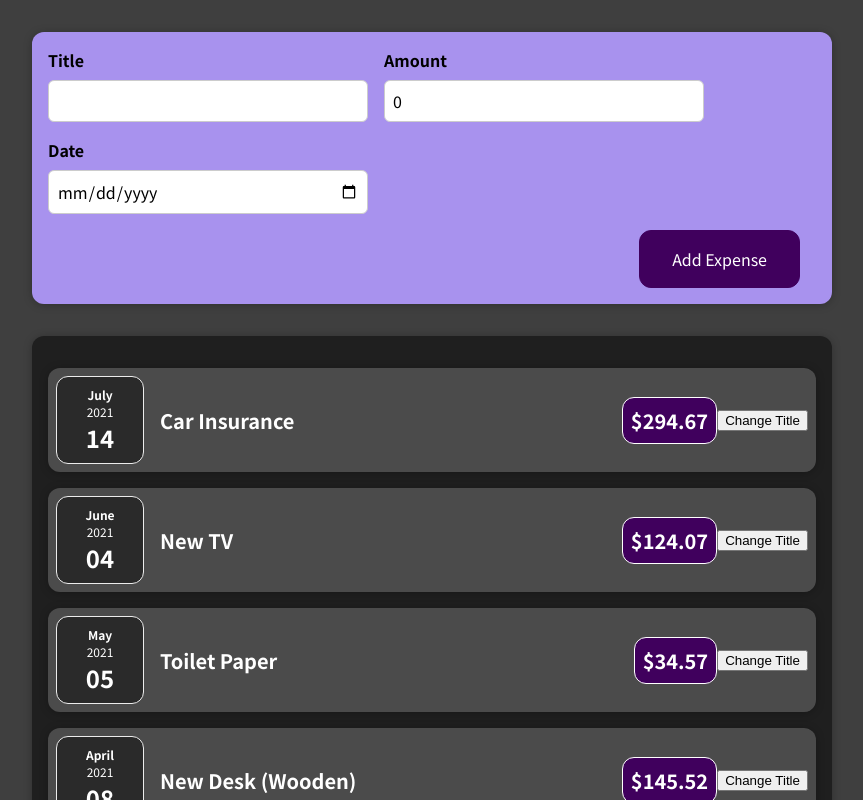
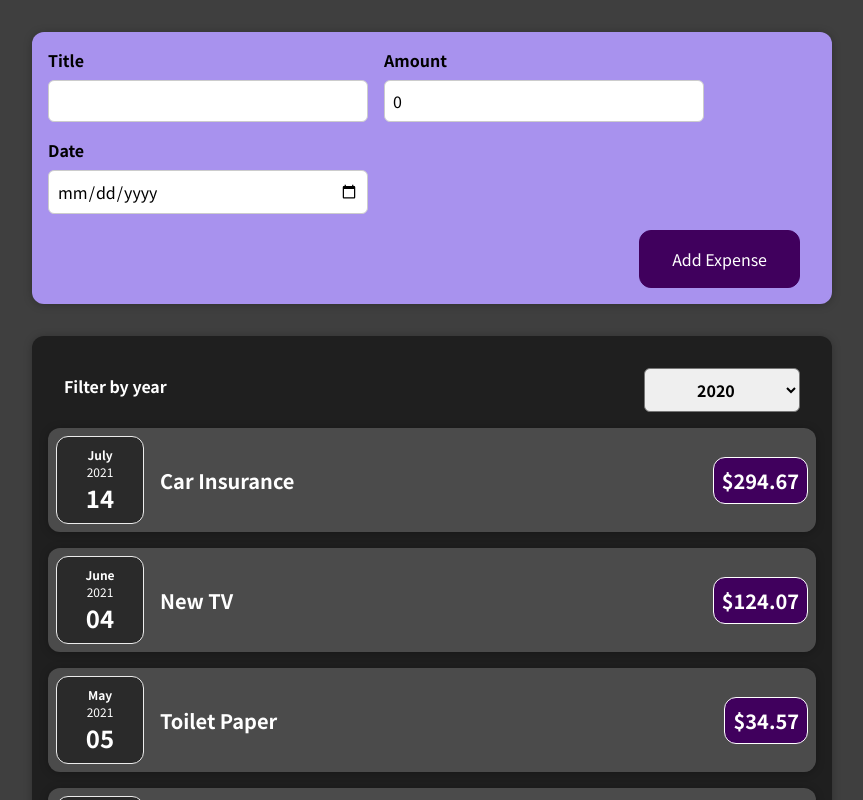
Before and after one commit to Belchenkov/react-expensive-tracker, a React (Create React App) app: page / in a window 1280 px wide. Shown: the top 800 px of the page, without its empty margins (208-1071 px from the left). Built offline with nearby package versions, Linux system fonts and the light colour scheme; a web font is replaced by a local one.

Commit message:
Add Expense Filter

```diff
--- a/src/App.js
+++ b/src/App.js
@@ -9,9 +9,13 @@
         { title: 'New Desk (Wooden)', amount: 145.52, date: new Date(2021, 3, 8) },
     ];
 
+    const addExpenseHandler = expense => {
+        console.log(expense, 'App');
+    };
+
     return (
         <div className="App">
-            <NewExpense />
+            <NewExpense onAddExpense={addExpenseHandler} />
             <Expenses items={expenses} />
         </div>
     );
--- a/src/components/Expenses/ExpenseItem.js
+++ b/src/components/Expenses/ExpenseItem.js
@@ -6,20 +6,13 @@
 import './ExpencseItem.css';
 
 function ExpenseItem(props) {
-    const [title, setTitle] = useState(props.title)
-
-    const clickHandler = () => {
-
-    };
-
     return (
         <Card className="expense-item">
             <ExpenseDate date={props.date}/>
             <div className="expense-item__description">
-                <h2>{title}</h2>
+                <h2>{props.title}</h2>
                 <div className="expense-item__price">${props.amount}</div>
             </div>
-            <button onClick={clickHandler}>Change Title</button>
         </Card>
     );
 }
--- a/src/components/Expenses/Expenses.js
+++ b/src/components/Expenses/Expenses.js
@@ -1,17 +1,30 @@
+import React, { useState } from "react";
+
 import ExpenseItem from "./ExpenseItem";
+import ExpensesFilter from './ExpensesFilter';
 import Card from "../UI/Card";
 import './Expenses.css';
 
 const Expenses = ({ items }) => {
+    const [filteredYear, setFilteredYear] = useState('2020');
+
+    const filterChangeHandler = selectedYear => {
+        setFilteredYear(selectedYear);
+    };
+
     return (
         <Card className="expenses">
+            <ExpensesFilter
+                selected={filteredYear}
+                onChangeFilter={filterChangeHandler}
+            />
             {
-                items && items.map(e => (
+                items && items.map(expense => (
                     <ExpenseItem
-                        key={e.date}
-                        title={e.title}
-                        amount={e.amount}
-                        date={e.date}
+                        key={expense.date}
+                        title={expense.title}
+                        amount={expense.amount}
+                        date={expense.date}
                     />
                 ))
             }
--- /dev/null
+++ b/src/components/Expenses/ExpensesFilter.css
@@ -0,0 +1,24 @@
+.expenses-filter {
+    color: white;
+    padding: 0 1rem;
+}
+
+.expenses-filter__control {
+    display: flex;
+    width: 100%;
+    align-items: center;
+    justify-content: space-between;
+    margin: 1rem 0;
+}
+
+.expenses-filter label {
+    font-weight: bold;
+    margin-bottom: 0.5rem;
+}
+
+.expenses-filter select {
+    font: inherit;
+    padding: 0.5rem 3rem;
+    font-weight: bold;
+    border-radius: 6px;
+}
--- /dev/null
+++ b/src/components/Expenses/ExpensesFilter.js
@@ -0,0 +1,25 @@
+import React from 'react';
+
+import './ExpensesFilter.css';
+
+const ExpensesFilter = ({ onChangeFilter, selected }) => {
+    const dropdownChangeHandler = (event) => {
+        onChangeFilter(event.target.value);
+    };
+
+    return (
+        <div className='expenses-filter'>
+            <div className='expenses-filter__control'>
+                <label>Filter by year</label>
+                <select value={selected} onChange={dropdownChangeHandler}>
+                    <option value='2022'>2022</option>
+                    <option value='2021'>2021</option>
+                    <option value='2020'>2020</option>
+                    <option value='2019'>2019</option>
+                </select>
+            </div>
+        </div>
+    );
+};
+
+export default ExpensesFilter;
--- a/src/components/NewExpense/ExpenseForm.js
+++ b/src/components/NewExpense/ExpenseForm.js
@@ -2,7 +2,7 @@
 
 import './ExpenseForm.css';
 
-const ExpenseForm = () => {
+const ExpenseForm = ({ onSaveExpenseData }) => {
     const [enteredTitle, setEnteredTitle] = useState('');
     const [enteredAmount, setEnteredAmount] = useState(0);
     const [enteredDate, setEnteredDate] = useState('');
@@ -19,7 +19,7 @@
             amount: +enteredAmount,
             date: new Date(enteredDate)
         };
-        console.log(expenseData);
+        onSaveExpenseData(expenseData);
         clearFormHandler();
     };
 
--- a/src/components/NewExpense/NewExpense.js
+++ b/src/components/NewExpense/NewExpense.js
@@ -3,10 +3,18 @@
 import './NewExpense.css';
 import ExpenseForm from "./ExpenseForm";
 
-const NewExpense = () => {
+const NewExpense = ({ onAddExpense }) => {
+    const saveExpenseDataHandler = data => {
+        const expenseData = {
+            ...data,
+            id: Math.random().toString()
+        };
+        onAddExpense(expenseData);
+    }
+
     return (
         <div className="new-expense">
-            <ExpenseForm />
+            <ExpenseForm onSaveExpenseData={saveExpenseDataHandler} />
         </div>
     )
 };
```
